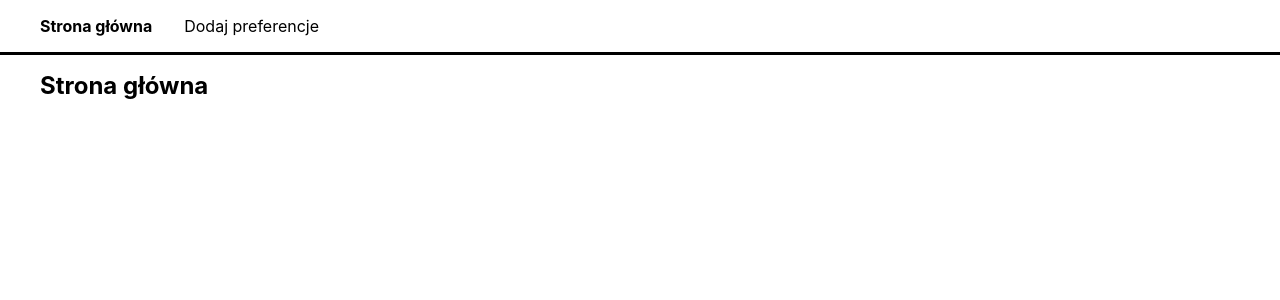
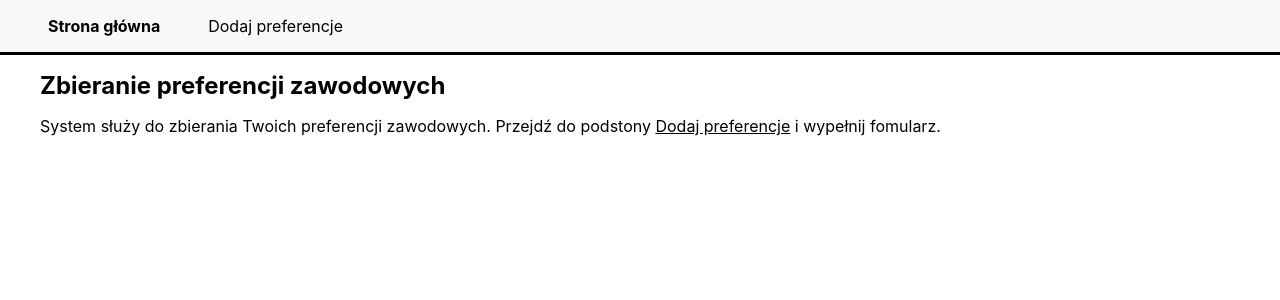
Before and after one commit to michalw1988/jjm-task, a Next.js app: page / in a window 1280 px wide. Shown: the top 300 px of the page. Built offline with nearby package versions, Linux system fonts and the light colour scheme.

Commit message:
basics done

```diff
--- a/components/Navbar.tsx
+++ b/components/Navbar.tsx
@@ -1,20 +1,36 @@
 import Link from "next/link"
 import { useRouter } from 'next/router'
 import styles from '../styles/Navbar.module.scss'
+import { useStateValue } from '../state/state'
+import classNames from 'classnames'
 
 
 export default function Navbar() {
+  const [{ formSubmitted }] = useStateValue()
   const router = useRouter()
   const pathname = router.pathname
+
+  console.log('formSubmitted', formSubmitted)
 
   return (
     <div className={styles.container}>
       <div className={styles.inner}>
-        <div className={`${styles.link} ${pathname === '/' ? styles.linkActive : ''}`}>
+        <div
+          className={classNames({
+            [`${styles.link}`]: true,
+            [`${styles['link-active']}`]: pathname === '/',
+          })}
+        >
           <Link href={`/`}>Strona główna</Link>
         </div>
-        <div className={`${styles.link} ${pathname.includes('/add-preferences') ? styles.linkActive : ''}`}>
-          <Link href={`/add-preferences`}>Dodaj preferencje</Link>
+        <div
+          className={classNames({
+            [`${styles.link}`]: true,
+            [`${styles['link-active']}`]: pathname.includes('/add-preferences'),
+            [`${styles['link-disabled']}`]: formSubmitted,
+          })}
+        >
+          <Link href={!formSubmitted ? `/add-preferences` : ''}>Dodaj preferencje</Link>
         </div>
       </div>
     </div>
--- a/package.json
+++ b/package.json
@@ -12,6 +12,7 @@
     "@types/node": "^14.14.34",
     "@types/react": "^17.0.3",
     "@types/react-dom": "^17.0.2",
+    "classnames": "^2.2.6",
     "formik": "^2.2.6",
     "next": "10.0.8",
     "react": "17.0.1",
--- a/pages/_app.tsx
+++ b/pages/_app.tsx
@@ -1,15 +1,34 @@
 import '../styles/globals.scss'
 import Navbar from '../components/Navbar'
+import { StateProvider } from '../state/state'
 
 interface IProps {
   Component: any
   pageProps: object
 }
 
+const initialState = {
+  formSubmitted: false,
+}
+
+const reducer = (state: object, action: any) => {
+  switch (action.type) {
+    case 'setFormSubmitted':
+      return {
+        ...state,
+        formSubmitted: action.value
+      }
+    default:
+      return state;
+  }
+}
+
 function MyApp({ Component, pageProps }: IProps) {
   return <div>
-    <Navbar />
-    <Component {...pageProps} />
+    <StateProvider initialState={initialState} reducer={reducer}>
+      <Navbar />
+      <Component {...pageProps} />
+    </StateProvider>
   </div>
 }
 
--- a/pages/index.tsx
+++ b/pages/index.tsx
@@ -1,3 +1,4 @@
+import Link from 'next/link'
 import Layout from '../components/Layout'
 import styles from '../styles/Home.module.scss'
 
@@ -5,7 +6,8 @@ import styles from '../styles/Home.module.scss'
 export default function Home() {
   return (
     <Layout title="Strona główna">
-      <h1>Strona główna</h1>
+      <h1>Zbieranie preferencji zawodowych</h1>
+      <p>System służy do zbierania Twoich preferencji zawodowych. Przejdź do podstony <Link href="/add-preferences"><a className={styles.link}>Dodaj preferencje</a></Link> i wypełnij fomularz.</p>
     </Layout>
   )
 }
--- /dev/null
+++ b/state/state.tsx
@@ -0,0 +1,11 @@
+import React, { createContext, useContext, useReducer } from 'react';
+
+export const StateContext = createContext({})
+
+export const StateProvider = ({ reducer, initialState, children }) => (
+  <StateContext.Provider value={useReducer(reducer, initialState)}>
+    {children}
+  </StateContext.Provider>
+);
+
+export const useStateValue = () => useContext(StateContext)
--- a/styles/AddPreferences.module.scss
+++ b/styles/AddPreferences.module.scss
@@ -46,9 +46,13 @@
 
     &.disabled {
       color: #aaa;
-      background: #fff;
+      background: #f8f8f8;
       border: 1px solid #aaa;
       cursor: default;
     }
   }
 }
+
+.success-message {
+  color: #0a0;
+}
--- a/styles/Home.module.scss
+++ b/styles/Home.module.scss
@@ -0,0 +1,3 @@
+.link {
+  text-decoration: underline;
+}
--- a/styles/Navbar.module.scss
+++ b/styles/Navbar.module.scss
@@ -1,6 +1,7 @@
 .container {
   padding: 0 32px;
   border-bottom: 3px solid #000;
+  background: #f8f8f8;
 
   @media (max-width: 640px) {
     padding: 0 16px;
@@ -14,15 +15,26 @@
 
   .link {
     margin-right: 32px;
-    padding: 16px 0;
+    padding: 16px 8px;
 
     @media (max-width: 640px) {
       margin-right: 16px;
       font-size: 14px;
     }
 
-    &.linkActive {
+    &.link-active {
       font-weight: bold;
+    }
+
+    &.link-disabled {
+      font-weight: normal;
+      color:#ccc;
+      background: #ff0;
+
+      a {
+        cursor: default;
+        user-select: none;
+      }
     }
   }
 }
```
Also changed, not shown: pages/add-preferences.tsx (+8 -4 lines).
